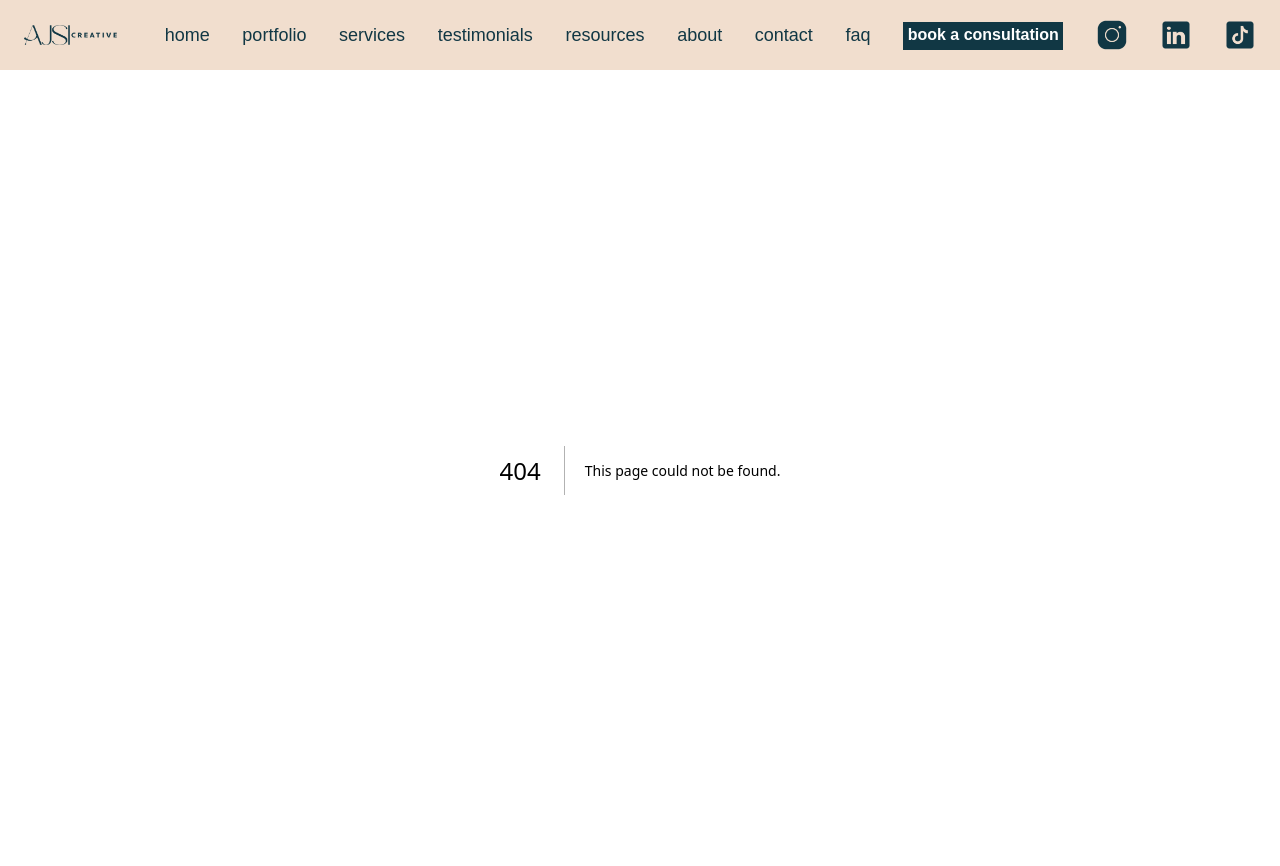
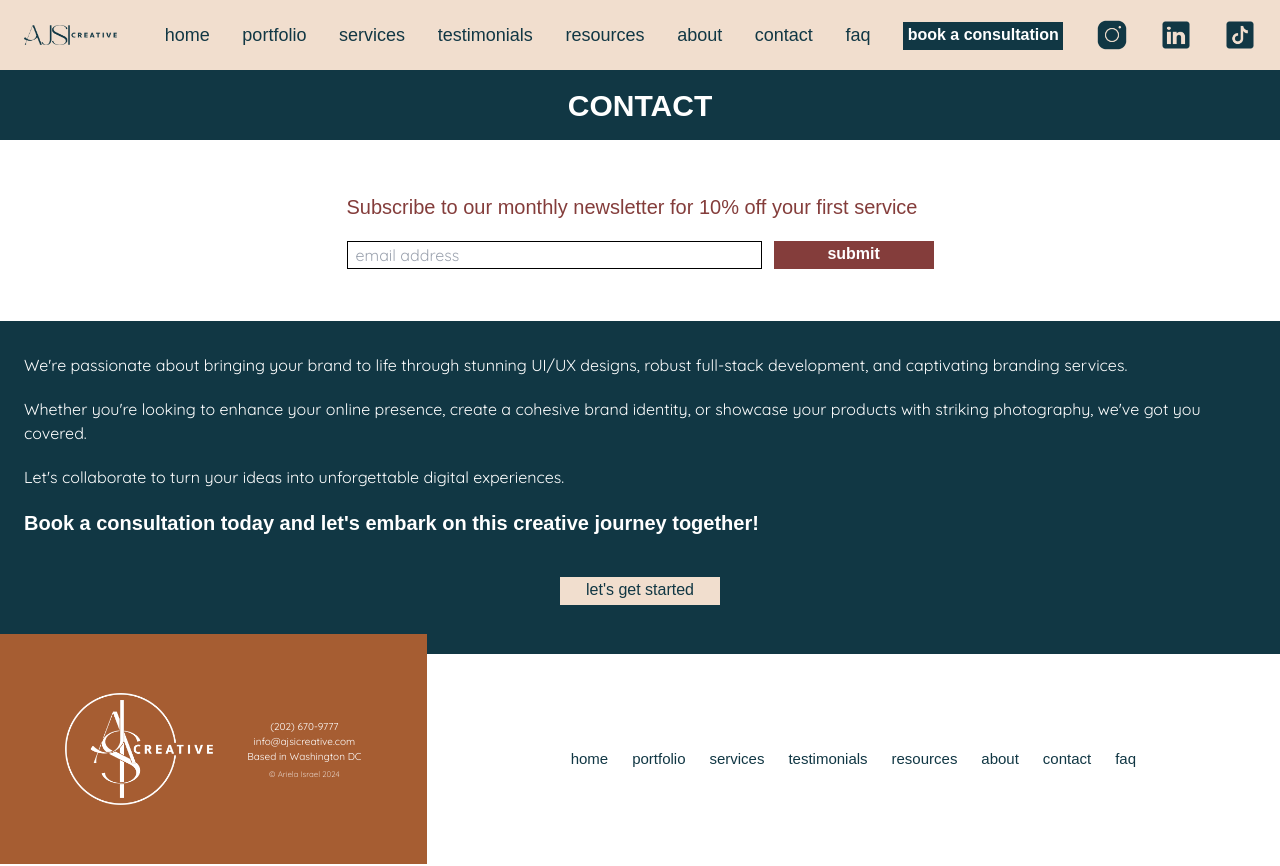
Before and after one commit to ariicodes/ajsi-creative, a Next.js app: page /contact in a window 1280 px wide. Before the commit this address had no page. Shown: the top 866 px of the page. Built offline with nearby package versions, Linux system fonts and the light colour scheme; a web font is replaced by a local one.

Commit message:
+basic set up for contact page

```diff
--- /dev/null
+++ b/src/app/contact/page.tsx
@@ -0,0 +1,13 @@
+import Heading from "../(components)/Heading";
+import MainCTA from "../(components)/MainCTA";
+import SubscriptionForm from "../(components)/SubscriptionForm";
+
+export default function Contact() {
+  return (
+    <div>
+      <Heading header="Contact" />
+      <SubscriptionForm />
+      <MainCTA />
+    </div>
+  );
+}
```
